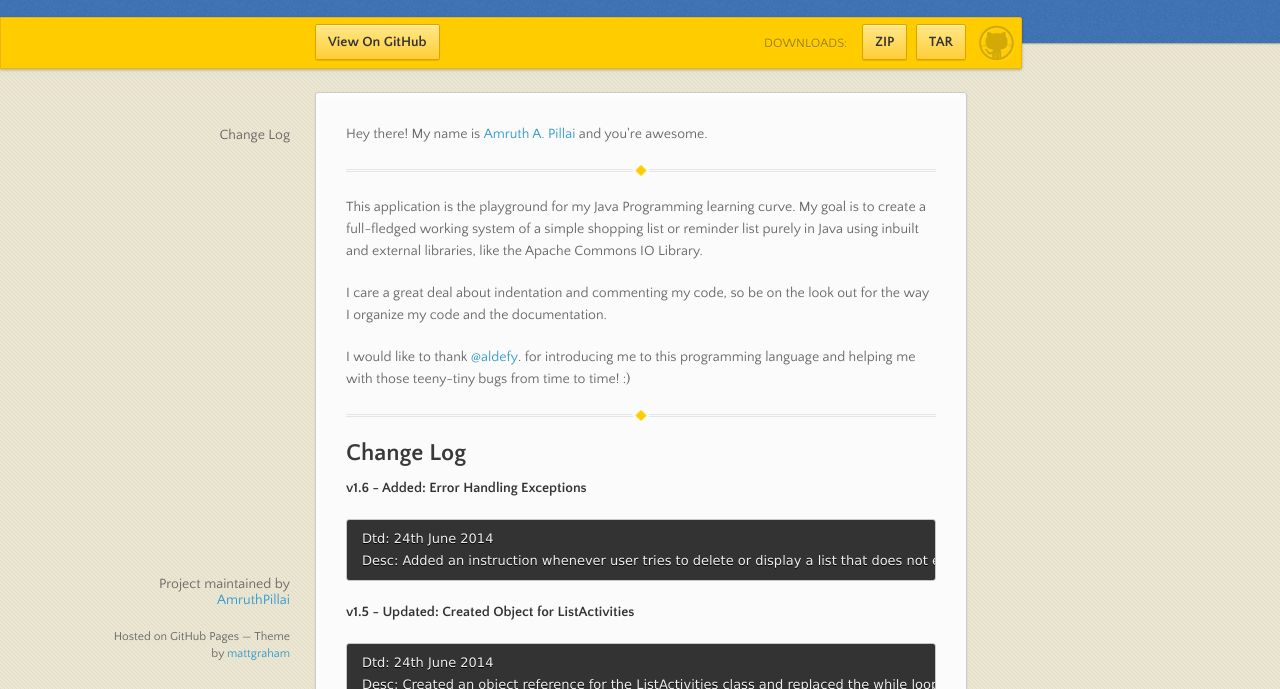
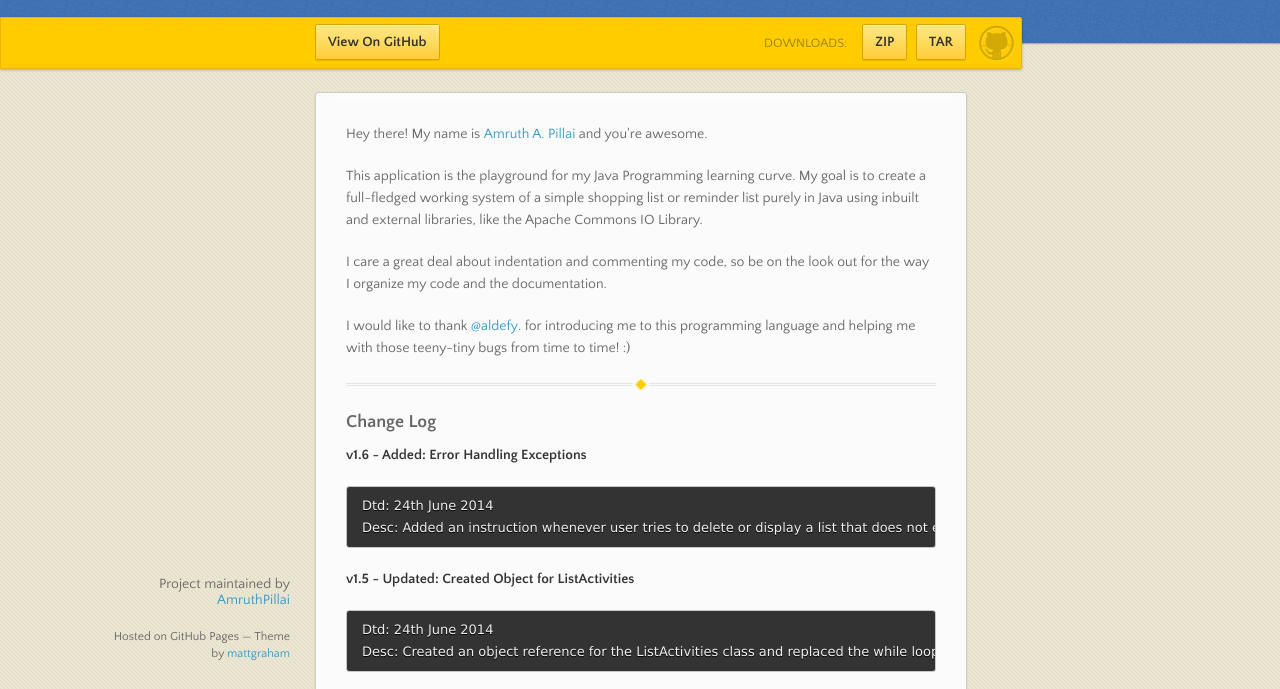
Before and after one commit to AmruthPillai/ShoppingList, a plain HTML site: page index.html in a window 1280 px wide. Shown: the part 98-787 px from the top of the page. Drawn offline with nearby package versions, Linux system fonts and the light colour scheme.

```diff
--- a/index.html
+++ b/index.html
@@ -42,14 +42,14 @@
         <p>Hey there!
 My name is <a href="https://facebook.com/AmruthPillai">Amruth A. Pillai</a> and you're awesome.</p>
 
-<hr><p>This application is the playground for my Java Programming learning curve. My goal is to create a full-fledged working system of a simple shopping list or reminder list purely in Java using inbuilt and external libraries, like the Apache Commons IO Library.</p>
+<p>This application is the playground for my Java Programming learning curve. My goal is to create a full-fledged working system of a simple shopping list or reminder list purely in Java using inbuilt and external libraries, like the Apache Commons IO Library.</p>
 
 <p>I care a great deal about indentation and commenting my code, so be on the look out for the way I organize my code and the documentation.</p>
 
 <p>I would like to thank <a href="https://github.com/aldefy">@aldefy</a>. for introducing me to this programming language and helping me with those teeny-tiny bugs from time to time! :)</p>
 
-<hr><h2>
-<a name="change-log" class="anchor" href="#change-log"><span class="octicon octicon-link"></span></a>Change Log</h2>
+<hr><h3>
+<a name="change-log" class="anchor" href="#change-log"><span class="octicon octicon-link"></span></a>Change Log</h3>
 
 <p><strong>v1.6 - Added: Error Handling Exceptions</strong></p>
 
```
Also changed, not shown: params.json (+1 -1 lines).
